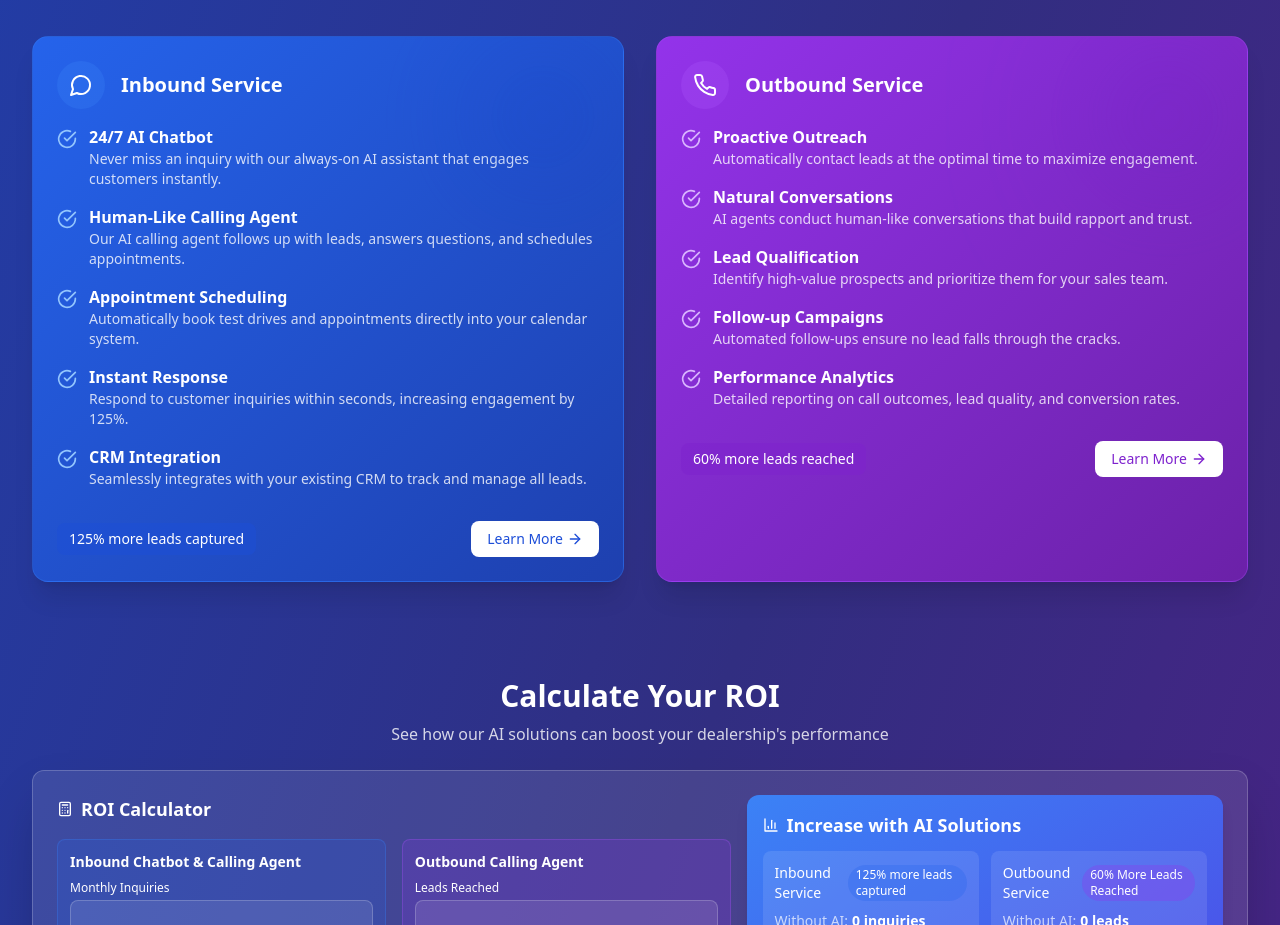
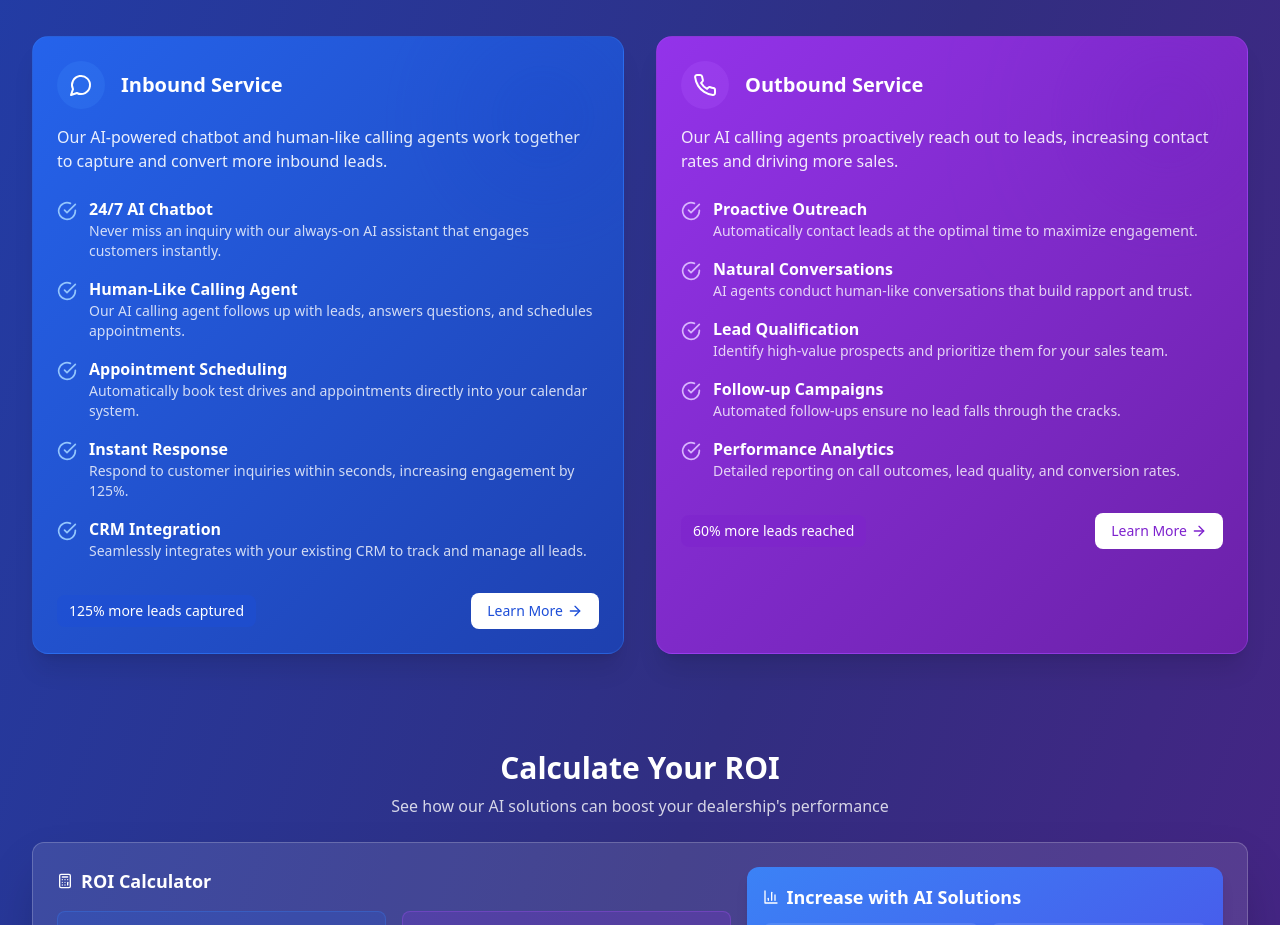
Before and after one commit to Uamin20/sb1-rgebwqfb, a React (Vite) app: page / in a window 1280 px wide. Shown: the part 860-1785 px from the top of the page. Built offline with nearby package versions, Linux system fonts and the light colour scheme.

Commit message:
Restored to 'faabe0164458c95bd1bcdd7289911c830e189374'
Replit-Restored-To: faabe0164458c95bd1bcdd7289911c830e189374

```diff
--- a/src/App.tsx
+++ b/src/App.tsx
@@ -362,7 +362,9 @@ function App() {
                   <h3 className="text-xl font-bold text-white">Inbound Service</h3>
                 </div>
 
-
+                <p className="text-white text-opacity-90 mb-6">
+                  Our AI-powered chatbot and human-like calling agents work together to capture and convert more inbound leads.
+                </p>
 
                 <div className="space-y-4">
                   <div className="flex items-start">
@@ -452,7 +454,9 @@ function App() {
                   <h3 className="text-xl font-bold text-white">Outbound Service</h3>
                 </div>
 
-
+                <p className="text-white text-opacity-90 mb-6">
+                  Our AI calling agents proactively reach out to leads, increasing contact rates and driving more sales.
+                </p>
 
                 <div className="space-y-4">
                   <div className="flex items-start">
```
